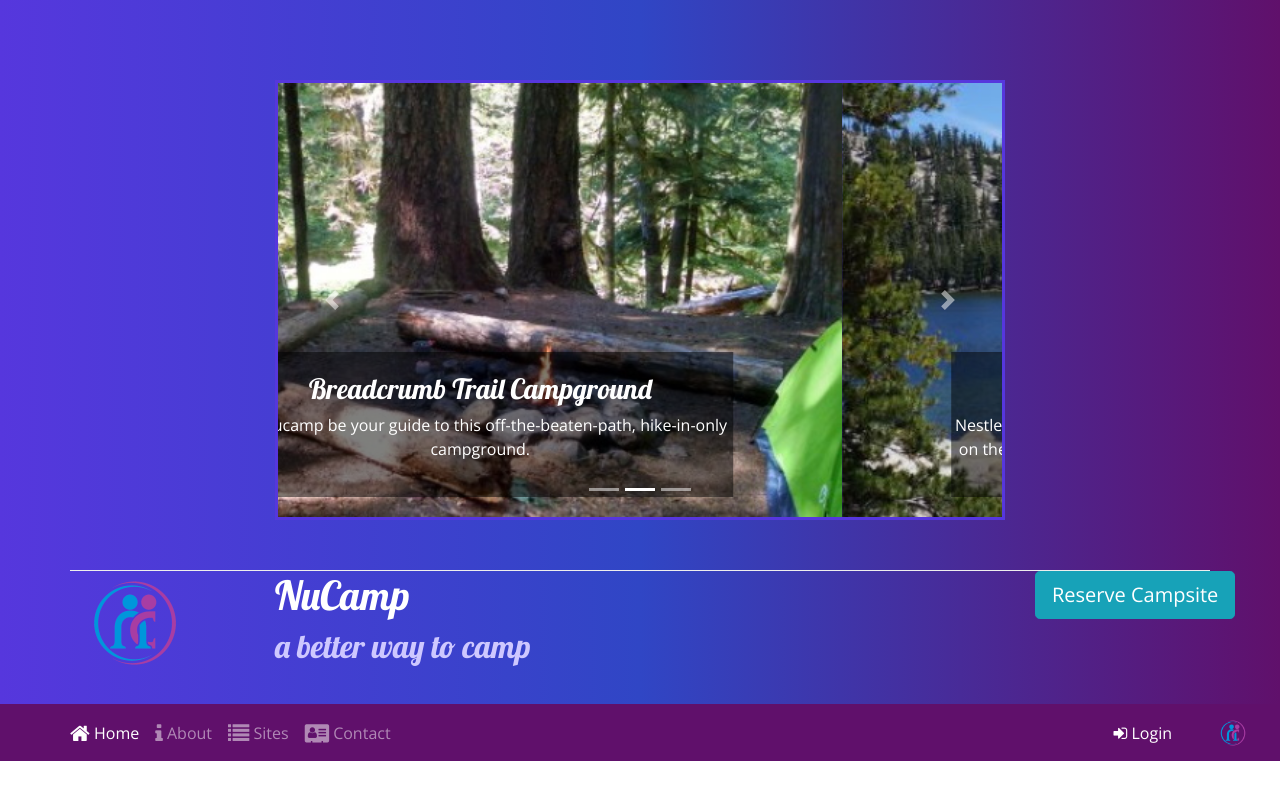
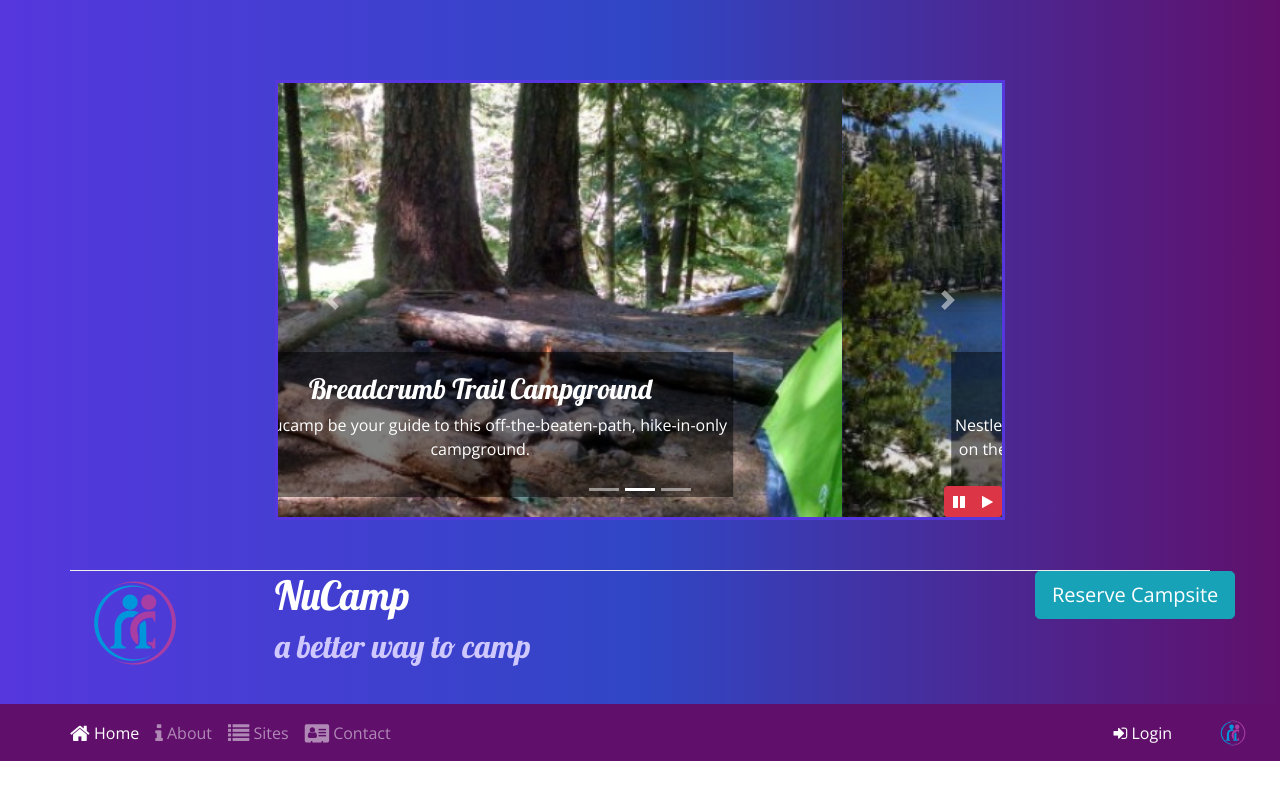
Before and after one commit to FrostyDesigner/WebsiteCamping, a website: page index.html in a window 1280 px wide. Shown: the top 800 px of the page. Drawn offline with nearby package versions, Linux system fonts and the light colour scheme.

Commit message:
Bootstrap and jQuery

```diff
--- a/css/styles.css
+++ b/css/styles.css
@@ -49,3 +49,8 @@ header h2 {
 .carousel {
     border: solid #5637DD;
 }
+#carouselButton {
+    position: absolute;
+    right: 0;
+    bottom: 0;
+}
--- a/index.html
+++ b/index.html
@@ -66,6 +66,14 @@
                             <span class="carousel-control-next-icon"></span>
                             <span class="sr-only">Next</span>
                         </a>
+                        <div class="btn-group" id="carouselButton">
+                            <button class="btn btn-danger btn-sm" id="carouselPause">
+                                <i class="fa fa-pause"></i>
+                            </button>
+                            <button class="btn btn-danger btn-sm" id="carouselPlay">
+                                <i class="fa fa-play"></i>
+                            </button>
+                        </div>
                     </div>
                 </div>
             </div>
@@ -296,17 +304,6 @@
                     <a role="button" class="btn btn-link" href="mailto:campsites@nucamp.co"><i
                             class="fa fa-envelope-o"></i> campsites@nucamp.co</a>
                 </div>
-                <!--
-                <div class="col-sm-4">
-                            <i class="fa fa-phone fa-lg text-primary"></i> 1-206-555-1234<br />
-                            <i class="fa fa-envelope fa-lg text-primary"></i> campsites@nucamp.co
-                            <div class="col">
-                                <a role="button" class="btn btn-link" href="tel:+12065551234"><i class="fa fa-phone"></i>
-                                    1-206-555-1234</a><br />
-                                <a role="button" class="btn btn-link" href="mailto:campsites@nucamp.co"><i
-                                        class="fa fa-envelope-o"></i> campsites@nucamp.co</a>
-                </div>
-                -->
             </div>
         </div>
         </div>
@@ -317,6 +314,18 @@
     <script src="node_modules/popper.js/dist/umd/popper.min.js"></script>
     <script src="node_modules/bootstrap/dist/js/bootstrap.min.js"></script>
 
+    <script>
+        $(function() {
+            $(".carousel").carousel( { interval: 2000 } );
+            $("#carouselPause").click(function(){
+                $(".carousel").carousel("pause");
+            });
+            $("#carouselPlay").click(function(){
+                $(".carousel").carousel("cycle");
+            });
+        });
+    </script>
+
 </body>
 
 </html>
```
